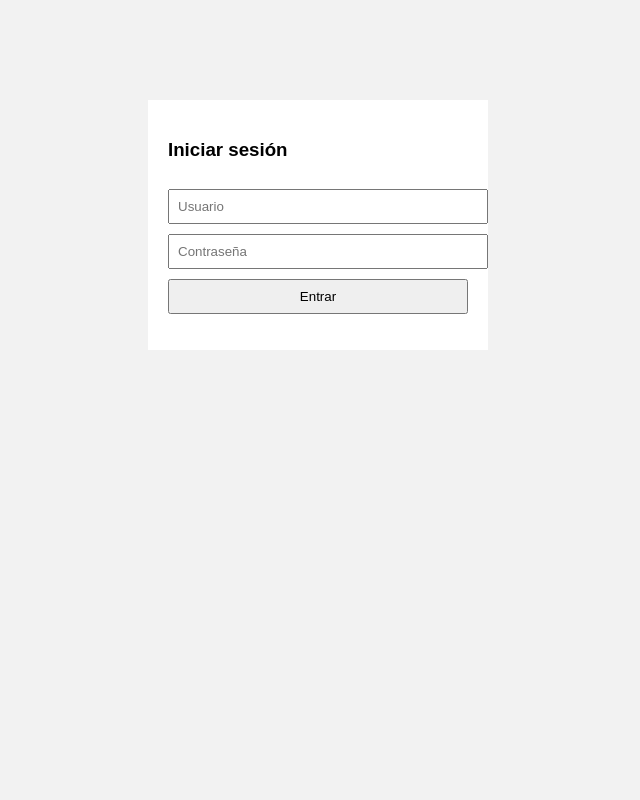
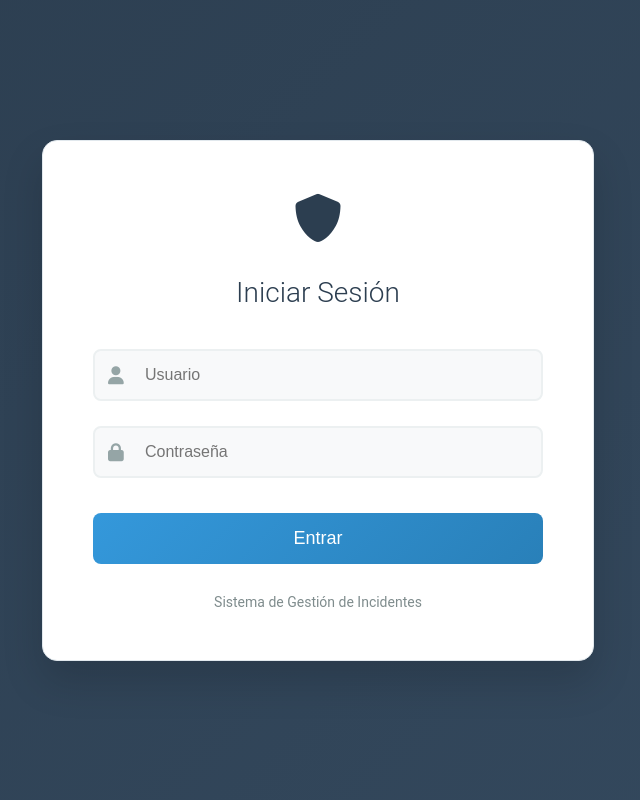
Before and after one commit to Xander313/webSocket, a Django app: page / in a window 1280 px wide. Shown: the whole page, without its empty margins (322-962 px from the left). Run offline with Django 5.2, Linux system fonts and the light colour scheme.

Commit message:
css en login y validaciones controladas en toastr

```diff
--- a/core/templates/login.html
+++ b/core/templates/login.html
@@ -1,62 +1,206 @@
 <!DOCTYPE html>
-<html>
+<html lang="es">
 <head>
-    <title>Login</title>
+    <meta charset="UTF-8">
+    <meta name="viewport" content="width=device-width, initial-scale=1.0">
+    <title>Iniciar Sesión</title>
+    <!-- Font Awesome para iconos -->
+    <link rel="stylesheet" href="https://cdnjs.cloudflare.com/ajax/libs/font-awesome/6.0.0/css/all.min.css">
+    <!-- Toastr CSS -->
+    <link rel="stylesheet" href="https://cdnjs.cloudflare.com/ajax/libs/toastr.js/latest/toastr.min.css">
     <style>
-        body{font-family:Arial;background:#f2f2f2}
-        .box{width:300px;margin:100px auto;background:#fff;padding:20px}
-        input,button{width:100%;margin-top:10px;padding:8px}
+        body {
+            font-family: 'Roboto', sans-serif;
+            background: linear-gradient(135deg, #2c3e50 0%, #34495e 100%);
+            margin: 0;
+            padding: 0;
+            display: flex;
+            justify-content: center;
+            align-items: center;
+            min-height: 100vh;
+            color: #333;
+        }
+        .login-container {
+            background: #fff;
+            padding: 50px;
+            border-radius: 15px;
+            box-shadow: 0 20px 40px rgba(0, 0, 0, 0.15);
+            width: 100%;
+            max-width: 450px;
+            text-align: center;
+            border: 1px solid #e1e8ed;
+            animation: fadeIn 0.8s ease-in-out;
+        }
+        @keyframes fadeIn {
+            from { opacity: 0; transform: translateY(-20px); }
+            to { opacity: 1; transform: translateY(0); }
+        }
+        .logo {
+            font-size: 48px;
+            color: #2c3e50;
+            margin-bottom: 20px;
+        }
+        h3 {
+            margin-bottom: 40px;
+            color: #2c3e50;
+            font-size: 28px;
+            font-weight: 300;
+        }
+        .input-group {
+            margin-bottom: 25px;
+            position: relative;
+        }
+        .input-group i {
+            position: absolute;
+            left: 15px;
+            top: 50%;
+            transform: translateY(-50%);
+            color: #95a5a6;
+            font-size: 18px;
+        }
+        input {
+            width: 100%;
+            padding: 15px 15px 15px 50px;
+            border: 2px solid #ecf0f1;
+            border-radius: 8px;
+            font-size: 16px;
+            box-sizing: border-box;
+            transition: all 0.3s ease;
+            background: #f8f9fa;
+        }
+        input:focus {
+            outline: none;
+            border-color: #3498db;
+            background: #fff;
+            box-shadow: 0 0 10px rgba(52, 152, 219, 0.3);
+        }
+        button {
+            width: 100%;
+            padding: 15px;
+            background: linear-gradient(135deg, #3498db 0%, #2980b9 100%);
+            color: #fff;
+            border: none;
+            border-radius: 8px;
+            font-size: 18px;
+            font-weight: 500;
+            cursor: pointer;
+            transition: all 0.3s ease;
+            margin-top: 10px;
+        }
+        button:hover {
+            transform: translateY(-3px);
+            box-shadow: 0 10px 20px rgba(52, 152, 219, 0.4);
+        }
+        button:active {
+            transform: translateY(0);
+        }
+        .error {
+            border-color: #e74c3c !important;
+            background: #fdf2f2 !important;
+        }
+        .footer {
+            margin-top: 30px;
+            font-size: 14px;
+            color: #7f8c8d;
+        }
     </style>
 </head>
 <body>
-
-<div class="box">
-    <h3>Iniciar sesión</h3>
-
-    <input id="user" placeholder="Usuario">
-    <input id="pass" type="password" placeholder="Contraseña">
-
+    <div class="login-container">
+        <div class="logo">
+            <i class="fas fa-shield-alt"></i>
+        </div>
+        <h3>Iniciar Sesión</h3>
+        <div class="input-group">
+            <i class="fas fa-user"></i>
+            <input id="user" type="text" placeholder="Usuario" required>
+        </div>
+        <div class="input-group">
+            <i class="fas fa-lock"></i>
+            <input id="pass" type="password" placeholder="Contraseña" required>
+        </div>
         <button onclick="login()">Entrar</button>
-
-    <p id="msg"></p>
+        <div class="footer">
+            Sistema de Gestión de Incidentes
+        </div>
     </div>
 
+    <!-- jQuery (necesario para Toastr) -->
+    <script src="https://cdnjs.cloudflare.com/ajax/libs/jquery/3.6.0/jquery.min.js"></script>
+    <!-- Toastr JS -->
+    <script src="https://cdnjs.cloudflare.com/ajax/libs/toastr.js/latest/toastr.min.js"></script>
+
     <script>
-async function login(){
+        // Configurar Toastr
+        toastr.options = {
+            "closeButton": true,
+            "debug": false,
+            "newestOnTop": true,
+            "progressBar": true,
+            "positionClass": "toast-top-right",
+            "preventDuplicates": false,
+            "onclick": null,
+            "showDuration": "300",
+            "hideDuration": "1000",
+            "timeOut": "5000",
+            "extendedTimeOut": "1000",
+            "showEasing": "swing",
+            "hideEasing": "linear",
+            "showMethod": "fadeIn",
+            "hideMethod": "fadeOut"
+        };
 
-    const username = document.getElementById("user").value;
-    const password = document.getElementById("pass").value;
+        async function login() {
+            const username = document.getElementById("user").value.trim();
+            const password = document.getElementById("pass").value.trim();
 
+            // Limpiar estilos de error
+            document.getElementById("user").classList.remove("error");
+            document.getElementById("pass").classList.remove("error");
+
+            // Validaciones
+            let hasError = false;
+            if (!username) {
+                document.getElementById("user").classList.add("error");
+                hasError = true;
+            }
+            if (!password) {
+                document.getElementById("pass").classList.add("error");
+                hasError = true;
+            }
+            if (hasError) {
+                toastr.warning("Por favor, complete todos los campos.");
+                return;
+            }
+
+            try {
                 const res = await fetch("/api/login/", {
-        method:"POST",
-        headers:{
-            "Content-Type":"application/json"
+                    method: "POST",
+                    headers: {
+                        "Content-Type": "application/json"
                     },
-        body:JSON.stringify({
-            username:username,
-            password:password
+                    body: JSON.stringify({
+                        username: username,
+                        password: password
                     })
-    })
+                });
 
                 const data = await res.json();
 
-if(res.ok){
-
+                if (res.ok) {
                     localStorage.setItem("token", data.tokens.access);
                     localStorage.setItem("refresh", data.tokens.refresh);
-
                     document.cookie = `access=${data.tokens.access}; path=/`;
 
-    if(data.rol=="admin") location.href="/adn/catalogo/";
-    if(data.rol=="operador") location.href="/oper/incidente/";
-
+                    if (data.rol == "admin") location.href = "/adn/catalogo/";
+                    if (data.rol == "operador") location.href = "/oper/incidente/";
+                } else {
+                    toastr.error("Credenciales incorrectas");
                 }
-
-else{
-        document.getElementById("msg").innerText="Credenciales incorrectas";
+            } catch (error) {
+                toastr.error("Error de conexión. Intente nuevamente.");
             }
         }
     </script>
-
 </body>
 </html>
```
Lines whose indentation alone changed are shown as unchanged.
